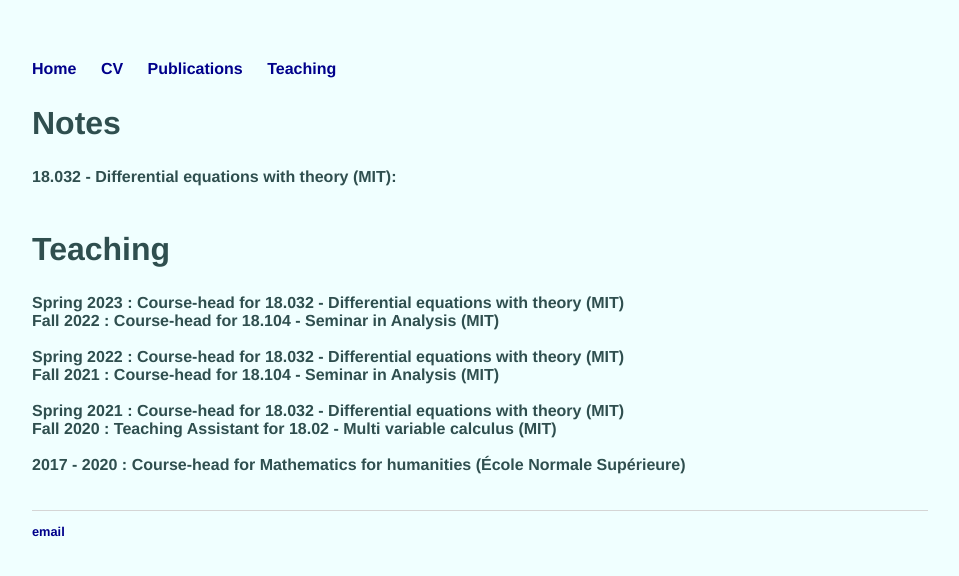
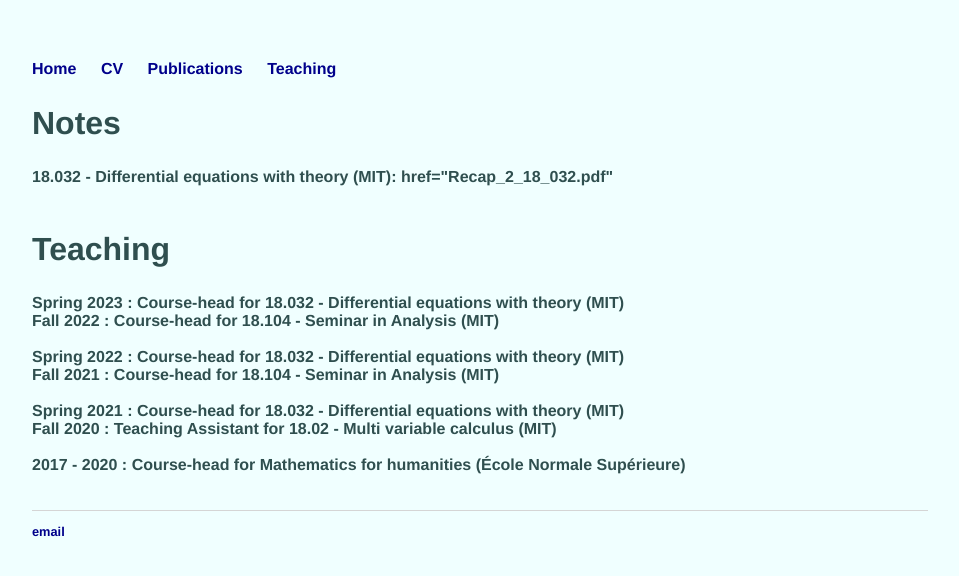
Before and after one commit to tristanozuch/tristanozuch.github.io, a Jekyll site: the page built from teaching/index.html, in a window 1280 px wide. Shown: the top 576 px of the page, without its empty margins (160-1119 px from the left). Built offline with Jekyll 4.4.1, drawn with Linux system fonts in a browser that asks for light colours.

Commit message:
Update index.html

```diff
--- a/teaching/index.html
+++ b/teaching/index.html
@@ -3,7 +3,7 @@ layout: default
 title: Teaching
 ---
 <h2> Notes </h2>
-<b>18.032 - Differential equations with theory (MIT): </b>
+<b>18.032 - Differential equations with theory (MIT): href="Recap_2_18_032.pdf" </b>
 <br/>
 
 <br/>
```
